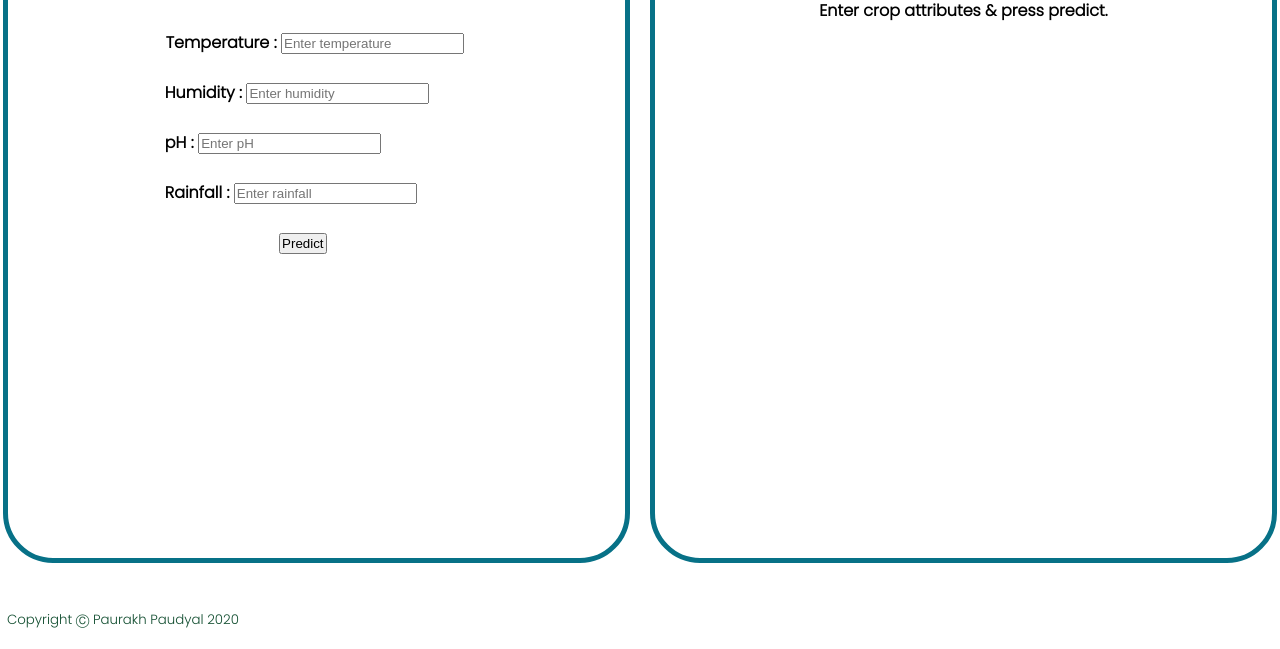
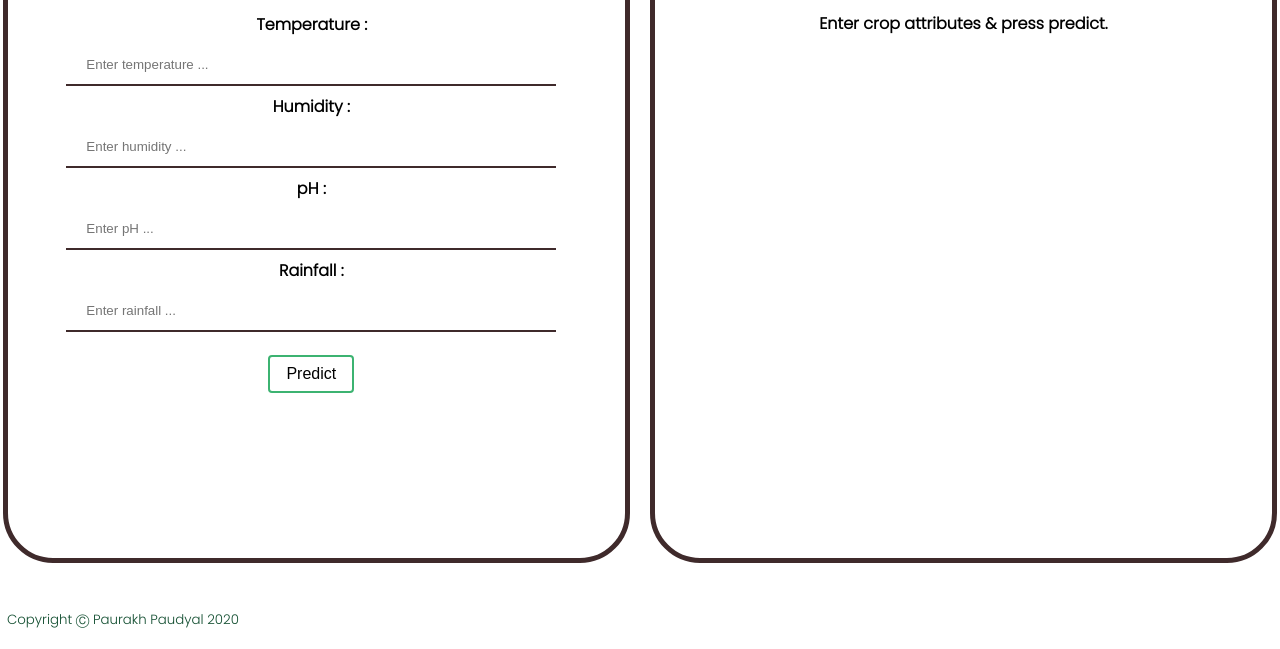
Before and after one commit to parryadig/Crop-Selector-ANN, a plain HTML site: page webappJs/static/index.html in a window 1280 px wide. Shown: the part 157-806 px from the top of the page. Drawn offline with nearby package versions, Linux system fonts and the light colour scheme; a script that the page names is missing.

Commit message:
updated styles

```diff
--- a/webappJs/static/index.html
+++ b/webappJs/static/index.html
@@ -38,12 +38,22 @@
                 <h1>ATTRIBUTES</h1>
             </div>
 
+
             <div class="predict-form">
                 <form id="pf", action="#">
-                    <b> Temperature : <input type="number", id="a", placeholder="Enter temperature"> <br><br>
-                    Humidity : <input type="number", id="b", placeholder="Enter humidity"> <br><br>
-                    pH : <input type="number", id="c", placeholder="Enter pH"> <br><br>
-                    Rainfall : <input type="number", id="d", placeholder="Enter rainfall"> <br><br></b>
+                    <b>
+                    <label for="a">Temperature : </label>
+                    <input type="number", id="a", placeholder="Enter temperature ...">
+
+                    <label for="b">Humidity : </label>
+                    <input type="number", id="b", placeholder="Enter humidity ...">
+
+                    <label for="c">pH : </label>
+                    <input type="number", id="c", placeholder="Enter pH ...">
+
+                    <label for="d">Rainfall : </label>
+                    <input type="number", id="d", placeholder="Enter rainfall ..."></b>
+
                     <input id="predict-btn", type="button", value="Predict">
                 </form>
             </div>
--- a/webappJs/static/main.css
+++ b/webappJs/static/main.css
@@ -53,16 +53,16 @@ nav {
 .nav-bar ul li a {
   text-decoration: none;
   text-transform: uppercase;
-  color: #9eacc4;
+  color: #301b0f;
 }
 
 .nav-bar ul li a:hover {
-  color: #edf2f4;
+  color: #b3b4b3;
 }
 
 #display-pane {
   border-radius: 50px;
-  border: 5px solid #077187;
+  border: 5px solid #3f2a2b;
   grid-area: display-pane;
   display: flex;
   flex-direction: column;
@@ -80,7 +80,7 @@ footer {
 
 #selector-pane {
   border-radius: 50px;
-  border: 5px solid #077187;
+  border: 5px solid #3f2a2b;
   grid-area: selector-pane;
   display: flex;
   flex-direction: column;
@@ -92,15 +92,54 @@ footer {
 }
 
 .predict-form {
-  margin-top: 5%;
-  margin-left: 25%;
+  margin-top: 2%;
+  margin-left: 9%;
   align-content: center;
+  width: 80%;
+  text-align: center;
 }
 
 #prediction-list {
+  margin-top: 2%;
   text-align: center;
 }
 
+input[type="number"] {
+  padding: 12px 20px;
+  margin: 8px 0;
+  width: 100%;
+  box-sizing: border-box;
+  border: none;
+  border-bottom: 2px solid #3f2a2b;
+}
+
 #predict-btn {
-  margin-left: 25%;
+  background-color: #4caf50; /* Green */
+  border: none;
+  color: white;
+  padding: 8px 16px;
+  text-align: center;
+  text-decoration: none;
+  display: inline-block;
+  font-size: 16px;
+  margin: 15px 2px;
+  transition-duration: 0.4s;
+  cursor: pointer;
 }
+
+#predict-btn {
+  background-color: white;
+  color: black;
+  border: 2px solid mediumseagreen;
+  border-radius: 4px;
+}
+
+#predict-btn:hover {
+  background-color: mediumseagreen;
+  color: white;
+}
+
+h1 {
+  text-decoration-line: underline;
+  text-decoration-color: mediumseagreen;
+}
```
